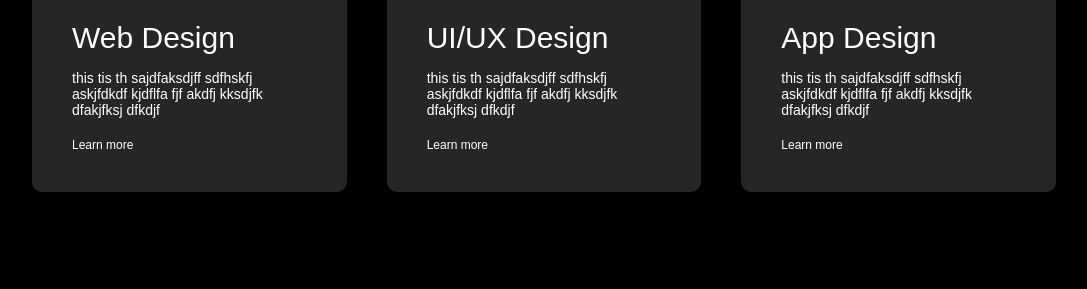
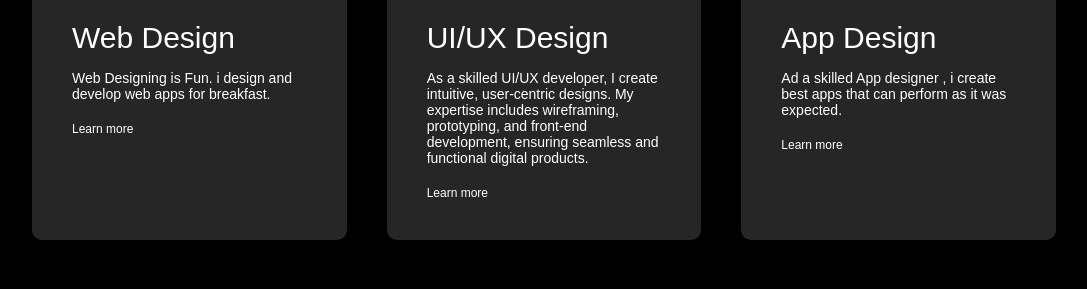
Before and after one commit to Sushield/personal-portfolio, a plain HTML site: page index.html in a window 1280 px wide. Shown: the part 1600-1889 px from the top of the page, without its empty margins (96-1183 px from the left). Drawn offline with Linux system fonts and the light colour scheme.

Commit message:
Update index.html

```diff
--- a/index.html
+++ b/index.html
@@ -39,7 +39,7 @@
             <div class="about-col-2">
                 <h1 class="sub-title">About me</h1>
                 <p>Namaste! my name is sushil kandel.i am a Computer Engineering student at kantipur engineering collage.
-                    i'm 23 years old. i training to be a MERN stack developer.Besides all this i am a very good cricket player.
+                    i'm 23 years old. i am training to be a MERN stack developer.Besides all this i am a very good cricket player.
                     i do open for my collage.
                 </p>
 
@@ -81,9 +81,7 @@
            <div>
             <i class="fa-solid fa-code"></i>
             <h2>Web Design</h2>
-            <p>this tis th sajdfaksdjff sdfhskfj askjfdkdf kjdflfa fjf akdfj kksdjfk
-                dfakjfksj
-                dfkdjf
+            <p>Web Designing is Fun. i design and develop web apps for breakfast.
             </p>
             <a href="#">Learn more</a>
            </div>
@@ -91,9 +89,8 @@
            <div>
             <i class="fa-solid fa-crop-simple"></i>
             <h2>UI/UX Design</h2>
-            <p>this tis th sajdfaksdjff sdfhskfj askjfdkdf kjdflfa fjf akdfj kksdjfk
-                dfakjfksj
-                dfkdjf
+            <p>As a skilled UI/UX developer, I create intuitive, user-centric designs.
+                My expertise includes wireframing, prototyping, and front-end development, ensuring seamless and functional digital products.
             </p>
             <a href="#">Learn more</a>
            </div>
@@ -101,9 +98,7 @@
            <div>
             <i class="fa-brands fa-app-store"></i>
             <h2>App Design</h2>
-            <p>this tis th sajdfaksdjff sdfhskfj askjfdkdf kjdflfa fjf akdfj kksdjfk
-                dfakjfksj
-                dfkdjf
+            <p>Ad a skilled App designer , i create best apps that can perform as it was expected.
             </p>
             <a href="#">Learn more</a>
            </div>
```
